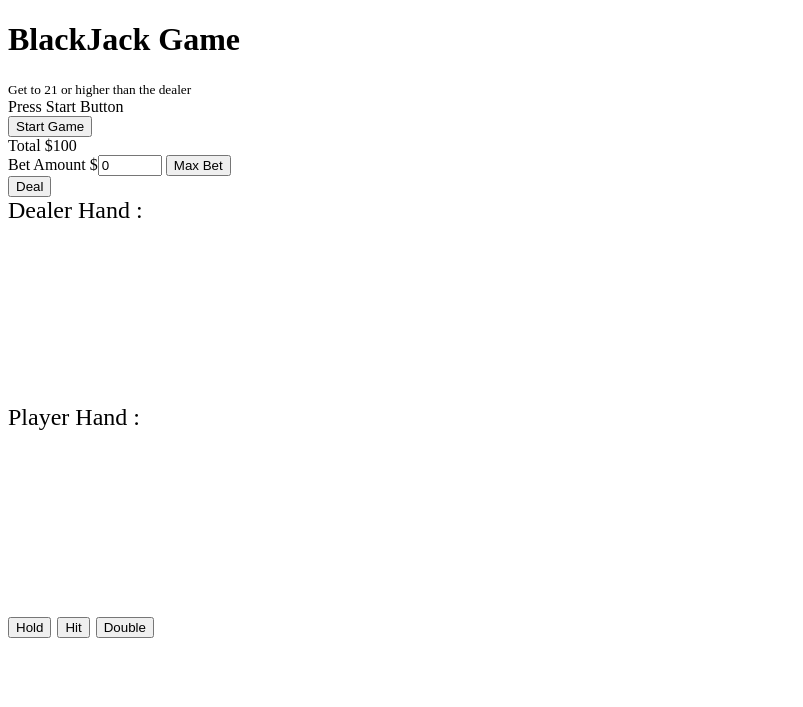
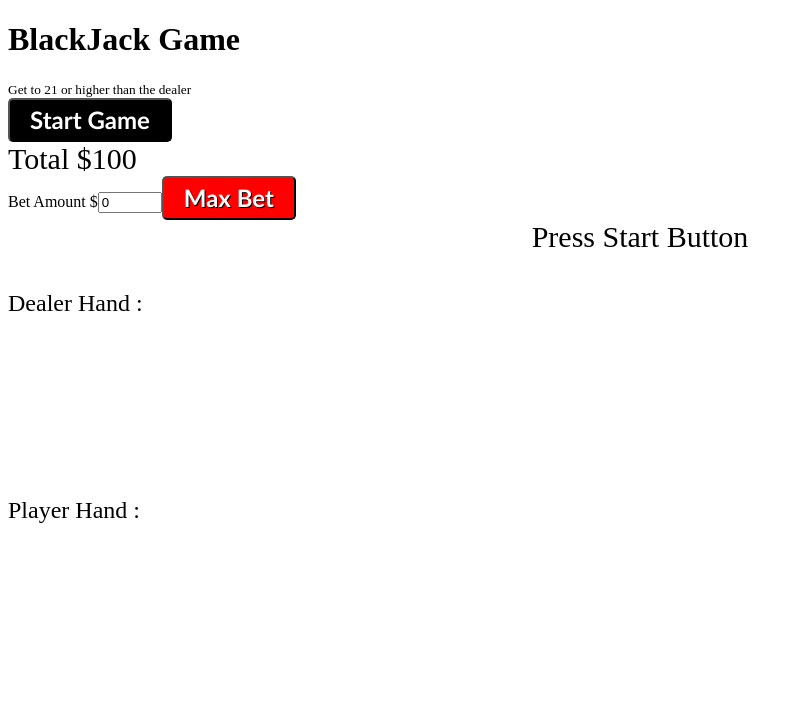
Before and after one commit to csant510/blackjack, a plain HTML site: page index.html in a window 1280 px wide. Shown: the whole page, without its empty margins (0-803 px from the left). Drawn offline with Linux system fonts and the light colour scheme.

Commit message:
addd styling for buttons and js hide function on start of th game

```diff
--- a/index.html
+++ b/index.html
@@ -9,10 +9,25 @@
       font-size: 1.5em;
     }
 
-#cover{
+    #btndeal,
+    #myactions {
+      display: none;
+    }
+
+    .btn {
+      border-radius: 5px;
+      padding: 8px 20px;
+      color: white;
+      display: inline-block;
+      text-align: center;
+      text-shadow: 1px 1px #000000;
+      font: normal 700 24px/1 "Calibri", sans-serif;
+    }
+
+    #cover {
       height: 160px;
       width: 120px;
-    background-color: blue;
+      background-color:blue;
       border-radius: 10px;
       position: absolute;
       border: 1px solid black;
@@ -87,36 +102,65 @@
       height: 180px;
       width: 500px;
     }
+
+    #message {
+      height: 70px;
+      font-size: 30px;
+      text-align: center;
+    }
+
+    #btnhold {
+      background-color: green;
+    }
+
+    #btnhit {
+      background-color: red;
+    }
+
+    #btndouble {
+      background-color: blue;
+    }
+
+    #maxbet {
+      background-color: red;
+    }
+
+    #btnstart {
+      background-color: black;
+    }
+
+    .total {
+      font-size: 30px;
+    }
   </style>
 </head>
 
 <body>
   <div>
+    <div>
       <h1>BlackJack Game</h1><small>Get to 21 or higher than the dealer</small>
-
-    <div id="message">Press Start Button</div>
       <div id="start">
         <button id="btnstart" type="button" onclick="Start()" class="btn">Start Game</button>
       </div>
-    <div class="total">Total $<span id="dollars">100</span>
-    </div>
-    <div>Bet Amount $<input type="number" id="mybet" value="0" min="1" max="100">
-      <button id="maxbet" type="button" onclick="maxbet()" class="btn">Max Bet</button>
-      <div>
+      <div class="total">Total $<span id="dollars">100</span></div>
+      <div>Bet Amount $<input type="number" id="mybet" value="0" min="1" max="100"><button id="maxbet" type="button" onclick="maxbet()" class="btn">Max Bet</button>
         <div>
           <button id="btndeal" type="button" onclick="dealNew()" class="btn">Deal</button>
         </div>
+      </div>
+      <div id="message">Press Start Button</div>
 
-      </div>
       <div id="output">
-      Dealer Hand :
+        Dealer Hand : <span id="dValue"></span>
         <div id="dealerHolder"></div>
-      Player Hand :
+        Player Hand : <span id="pValue"></span>
         <div id="playerHolder"></div>
-      <div id="myactions"> <button id="btnhold" type="button" onclick="cardAction('hold')" class="btn">Hold</button>
+        <div id="myactions">
+          <button id="btnhold" type="button" onclick="cardAction('hold')" class="btn">Hold</button>
           <button id="btnhit" type="button" onclick="cardAction('hit')" class="btn">Hit</button>
           <button id="btndouble" type="button" onclick="cardAction('double')" class="btn">Double</button>
         </div>
+
       </div>
 
       <div>
@@ -126,6 +170,7 @@
         var playerCard = [];
         var dealerCard = [];
         var cardCount = 0;
+        var mydollars = 100;
         var suits = ["spades", "hearts", "clubs", "diams"];
         var numb = ["A", "2", "3", "4", "5", "6", "7", "8", "9", "10", "J", "Q", "K"];
         var output = document.getElementById("output");
@@ -152,7 +197,8 @@
         function Start() {
           shuffleDeck(cards);
           dealNew();
-
+          document.getElementById('start').style.display = 'none';
+          document.getElementById('dollars').innerHTML = mydollars;
         }
 
         function dealNew() {
```
Lines whose indentation alone changed are shown as unchanged.
